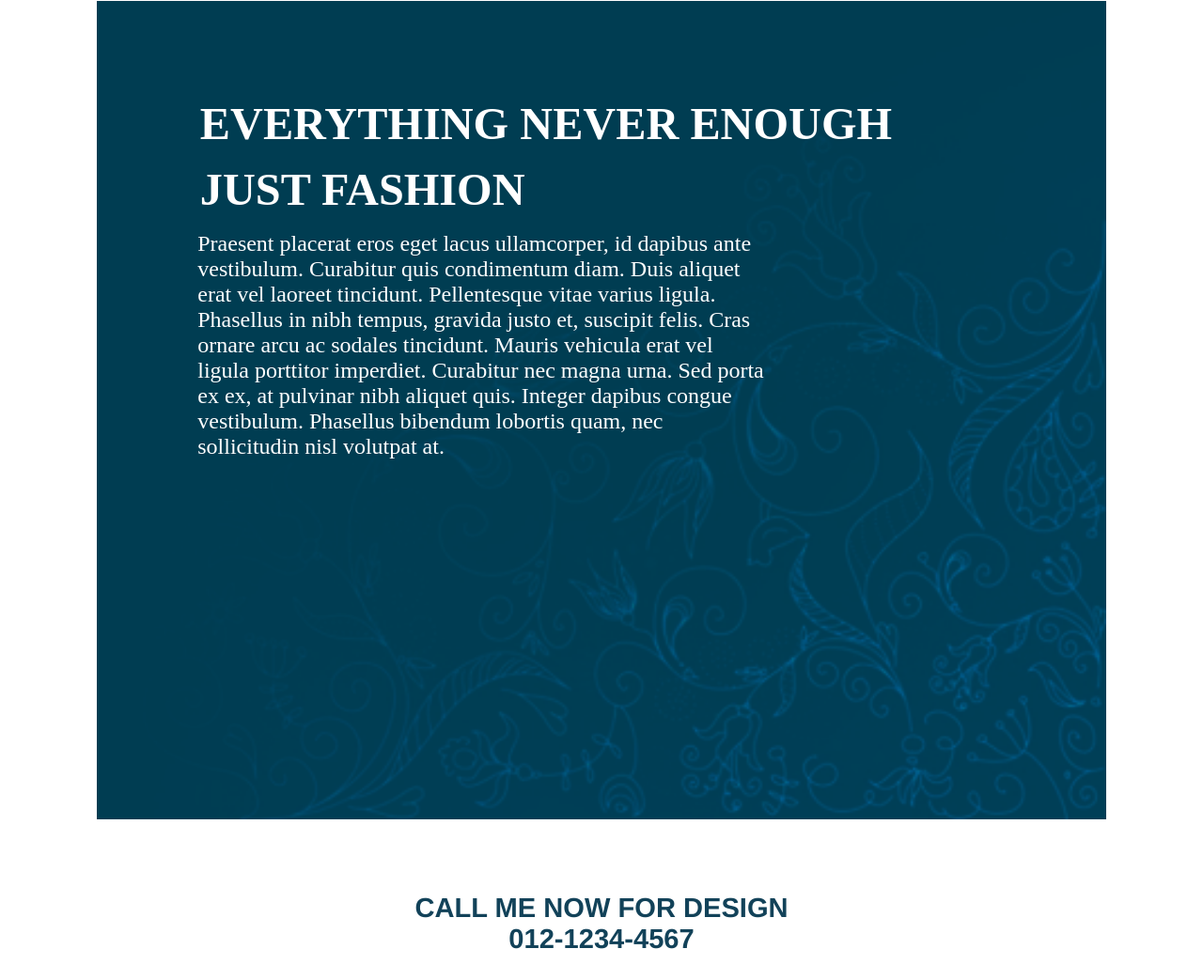
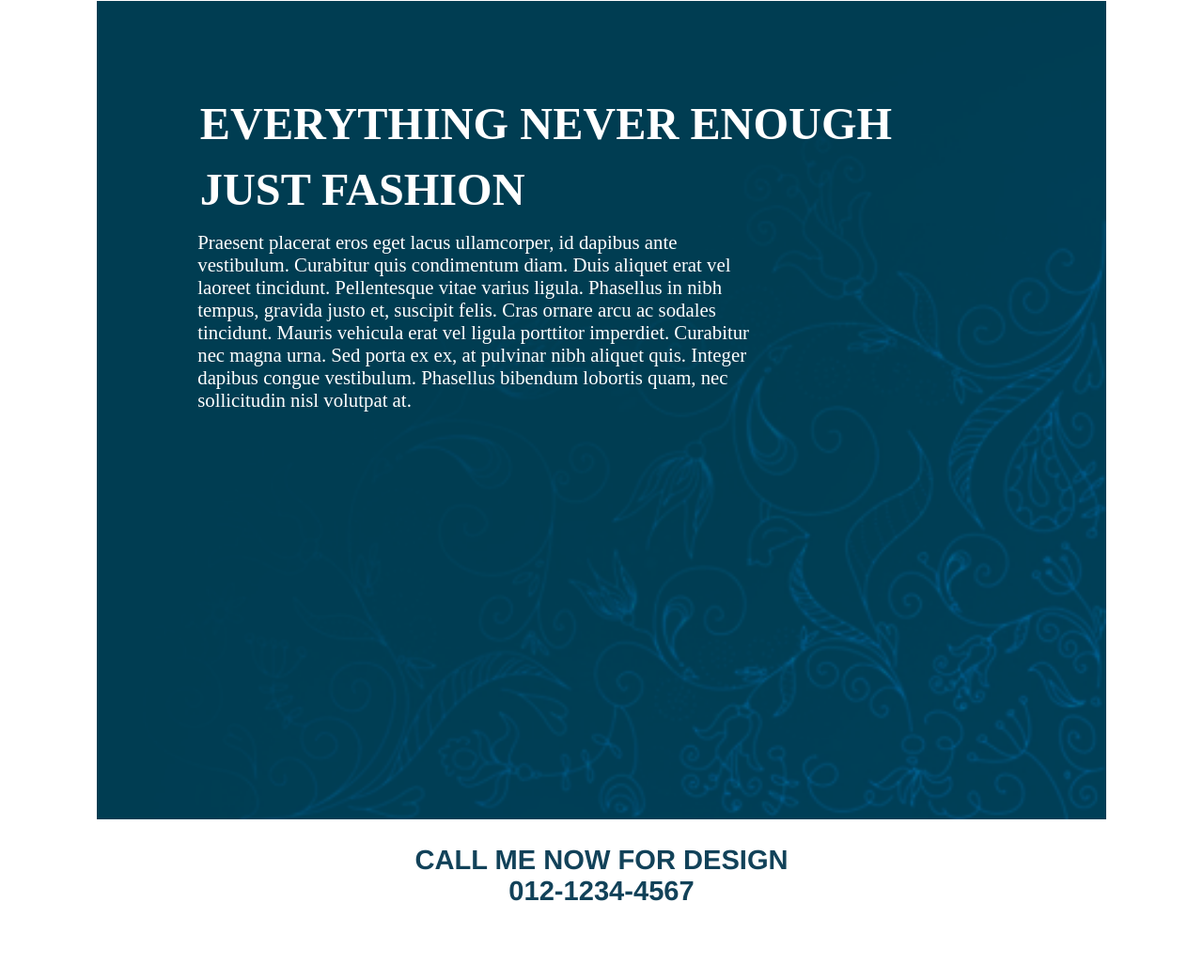
Before and after one commit to Rafael3975/Rafael3975.github.io, a plain HTML site: page index.html in a window 1280 px wide. Shown: the part 1565-2608 px from the top of the page at 94% size. Drawn offline with Linux system fonts and the light colour scheme; grey boxes are pictures that could not be loaded.

Commit message:
Update index.html

```diff
--- a/index.html
+++ b/index.html
@@ -179,7 +179,7 @@
                 margin-right: 36%;
                 color: white;
                 margin-top: -49.5%;
-                font-size: clamp(4px, 3px + 2vw, 150%);
+                font-size: clamp(4px, 2px + 2vw, 130%);
                 padding-bottom: 5%;
                 margin-bottom: 5%;
             }
```
